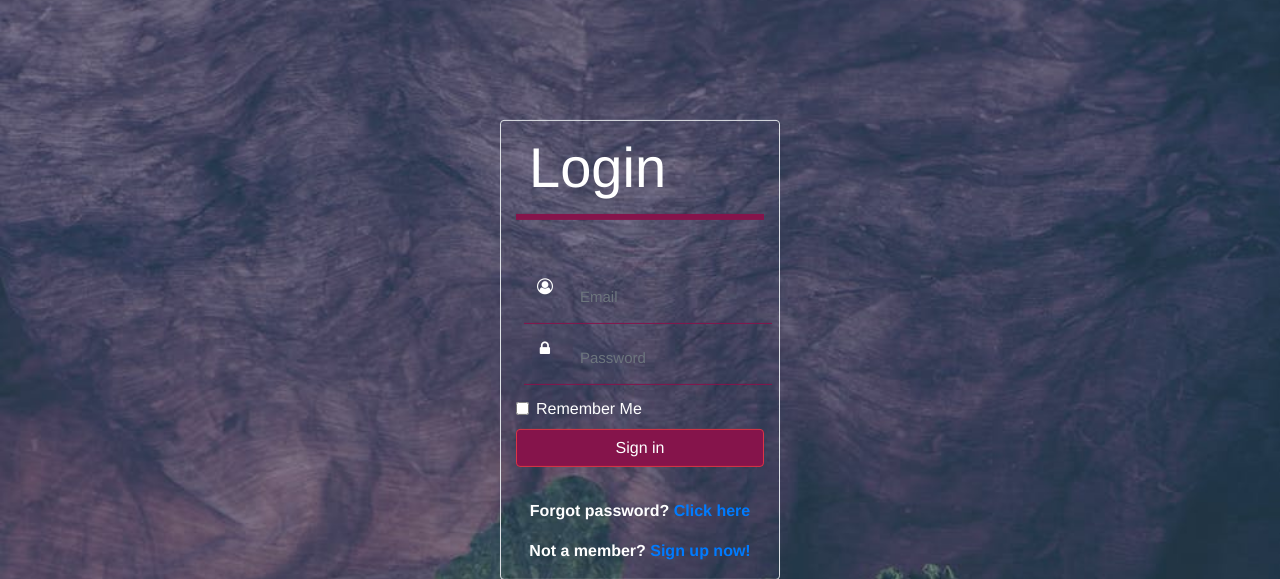
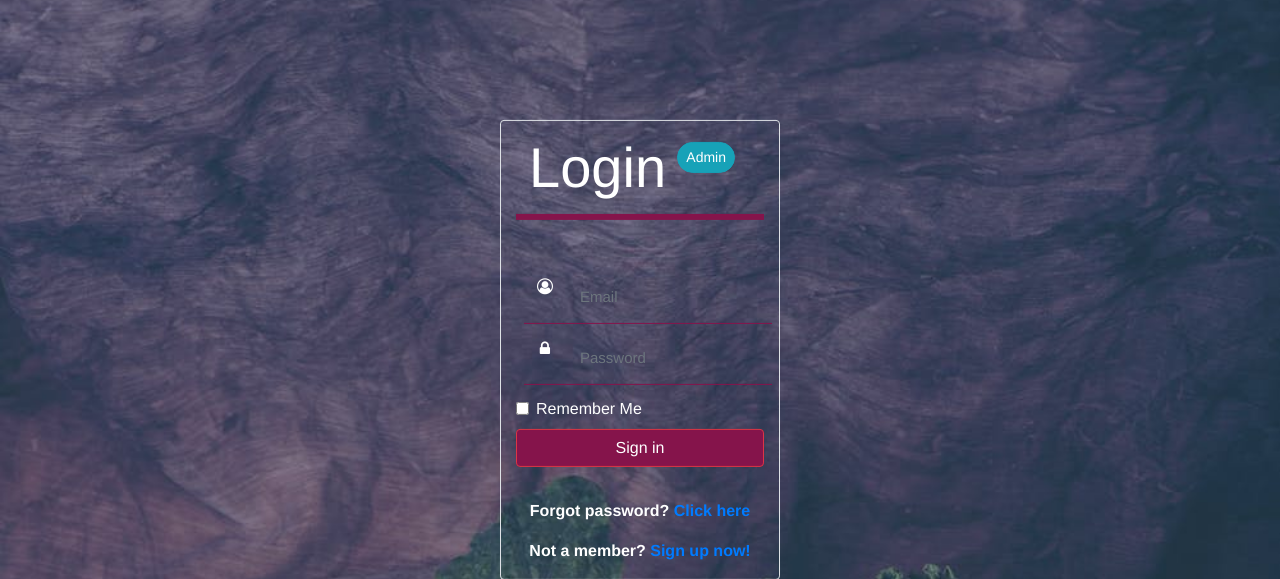
Before and after one commit to Fryingpannn/OnlineGroceryStore-TrendyMarkt, a PHP site: page /p5-signin.php in a window 1280 px wide. Shown: the part 50-629 px from the top of the page. Run offline with PHP 8.4, Linux system fonts and the light colour scheme; some libraries are stand-ins or nearby versions.

Commit message:
login admin

```diff
--- a/p5-signin.php
+++ b/p5-signin.php
@@ -23,7 +23,14 @@
             </div>
         </nav>
         <div class="container login border rounded">
-          <h1 class="lead display-4">Login</h1>
+          <h1 class="lead display-4 ">Login
+          <button class="btn btn-info btn-sm m-2 mr-3 rounded-pill float-right" data-toggle="collapse" data-target="#moreinfo">Admin</button>
+                    <p id="moreinfo" class="collapse text-wrap lead text-warning font-weight-bold" style="font-size: 14px;">
+                </br>Login as administrator to access backstore.</br></br>
+                    u: admin@trendymarkt.com</br>
+                    p: admin
+                    </p>
+          </h1>
           <?php
           if(isset($_GET['error']) && $_GET['error'] == 'wrongpwd')
             echo '<p class="text-danger text-center">Incorrect password.</br>Please try again.</p>';
@@ -52,5 +59,8 @@
         <script src="https://apis.google.com/js/platform.js" async defer></script>
         <script type="text/Javascript" src="validation.js"></script>
         <script type="text/Javascript" src="loginr.js"></script>
+        <script src="https://ajax.googleapis.com/ajax/libs/jquery/3.5.1/jquery.min.js"></script>
+     <script src="https://cdnjs.cloudflare.com/ajax/libs/popper.js/1.16.0/umd/popper.min.js"></script>
+     <script src="https://maxcdn.bootstrapcdn.com/bootstrap/4.5.0/js/bootstrap.min.js"></script>
     </body>
 </html>
```
